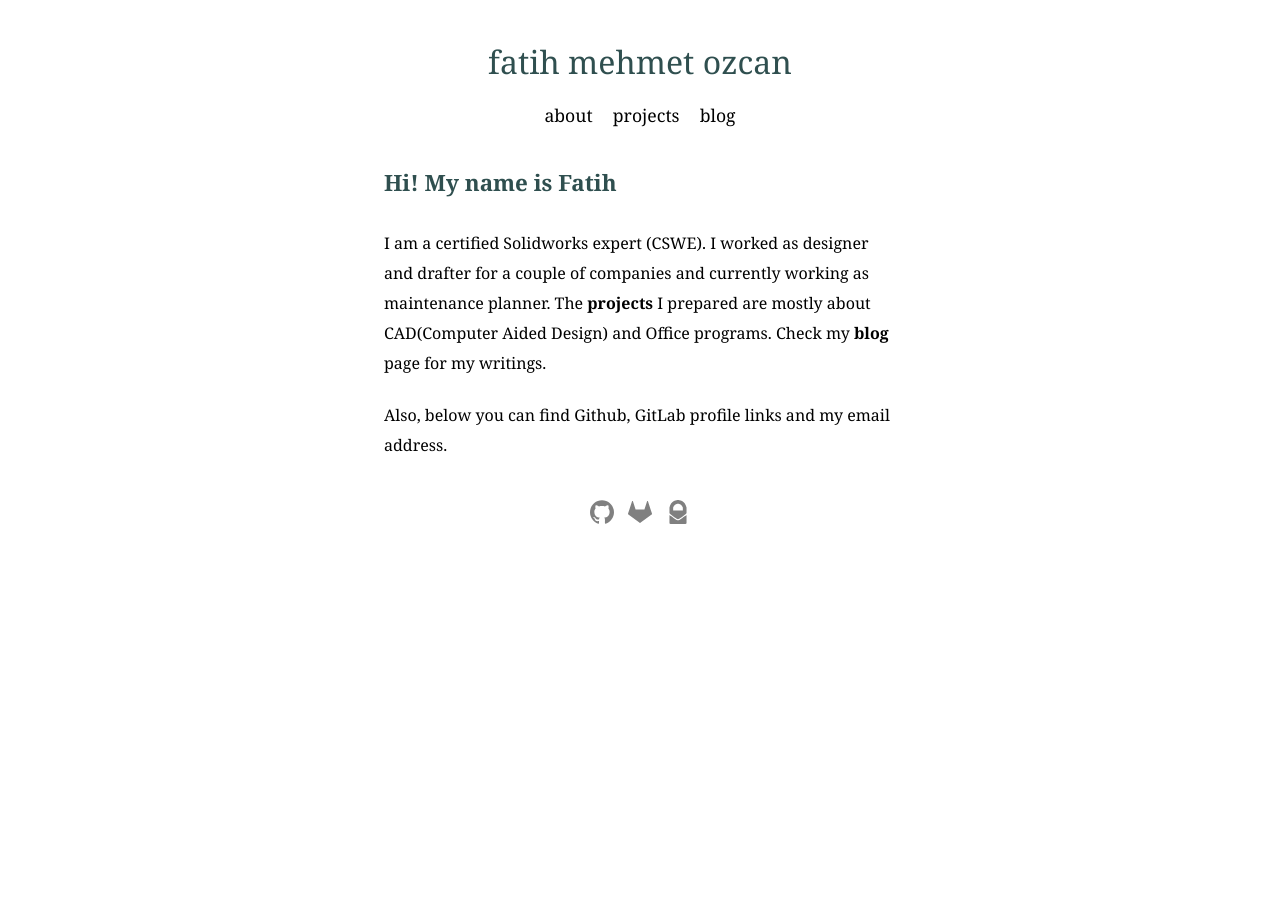
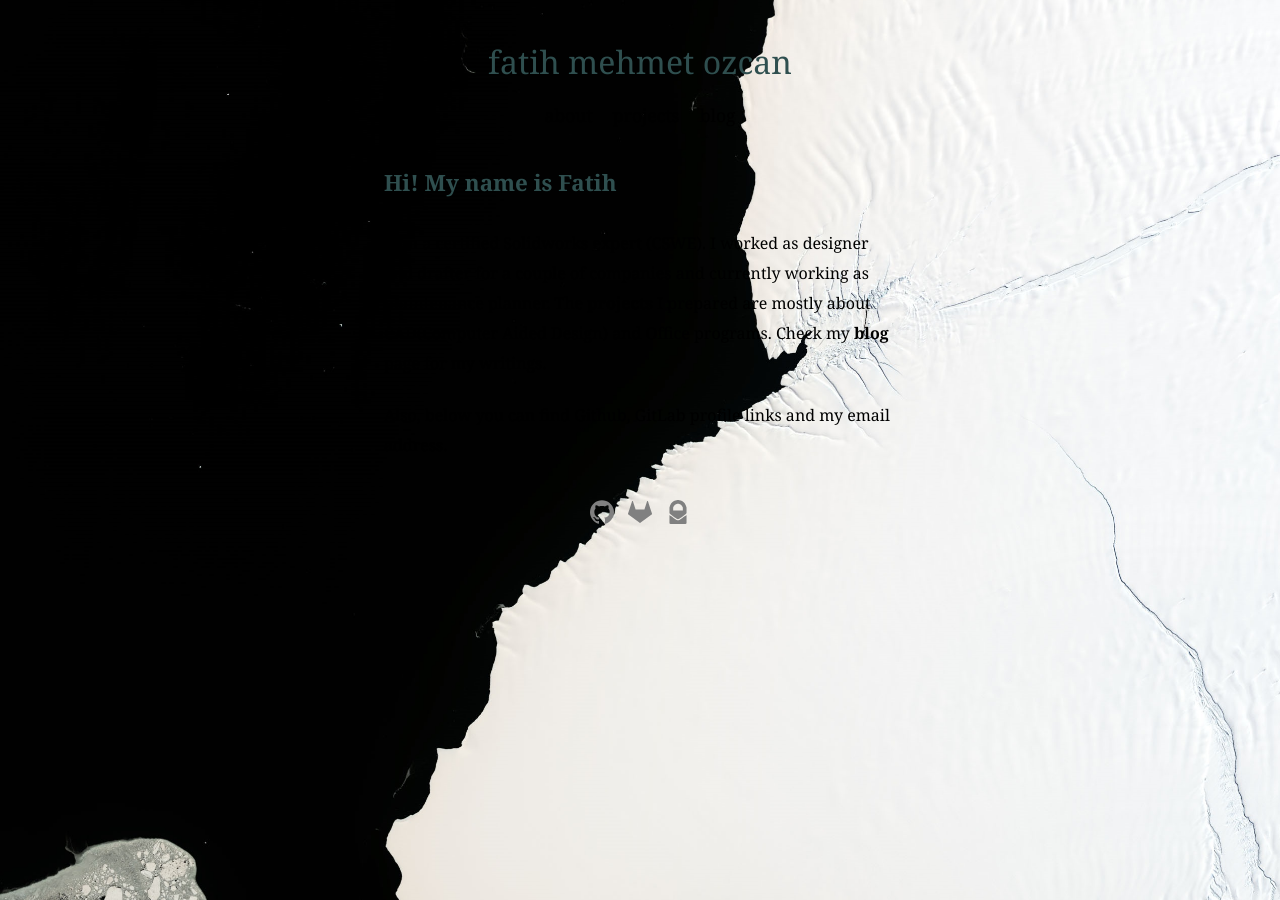
Before and after one commit to fatihmeh/fatihmeh.github.io, a Jekyll site: the page built from index.html, in a window 1280 px wide. Built offline with Jekyll 4.4.1, drawn with Linux system fonts in a browser that asks for light colours.

Commit message:
Update main.css

```diff
--- a/css/main.css
+++ b/css/main.css
@@ -21,7 +21,7 @@
 
 body {
   font-family: Georgia, serif;
-  background: url(assets/bg.jpg) no-repeat center center fixed;
+  background: url(/assets/bg.jpg) no-repeat center center fixed;
   -webkit-background-size: cover;
   -moz-background-size: cover;
   -o-background-size: cover;
```
